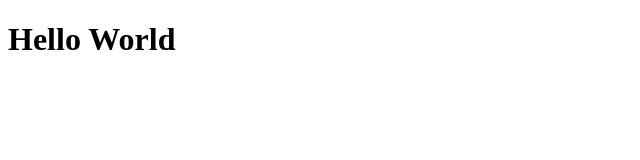
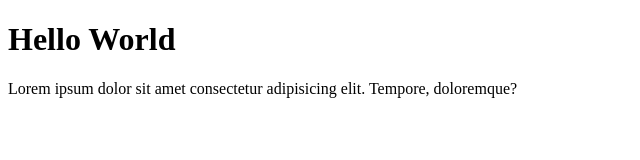
Before and after one commit to Thesslow/git-test, a plain HTML site: page index.html in a window 1280 px wide. Shown: the whole page, without its empty margins (0-640 px from the left). Drawn offline with Linux system fonts and the light colour scheme.

Commit message:
Menambahkan paragraf

```diff
--- a/index.html
+++ b/index.html
@@ -8,5 +8,6 @@
   </head>
   <body>
     <h1>Hello World</h1>
+    <p>Lorem ipsum dolor sit amet consectetur adipisicing elit. Tempore, doloremque?</p>
   </body>
 </html>
```
